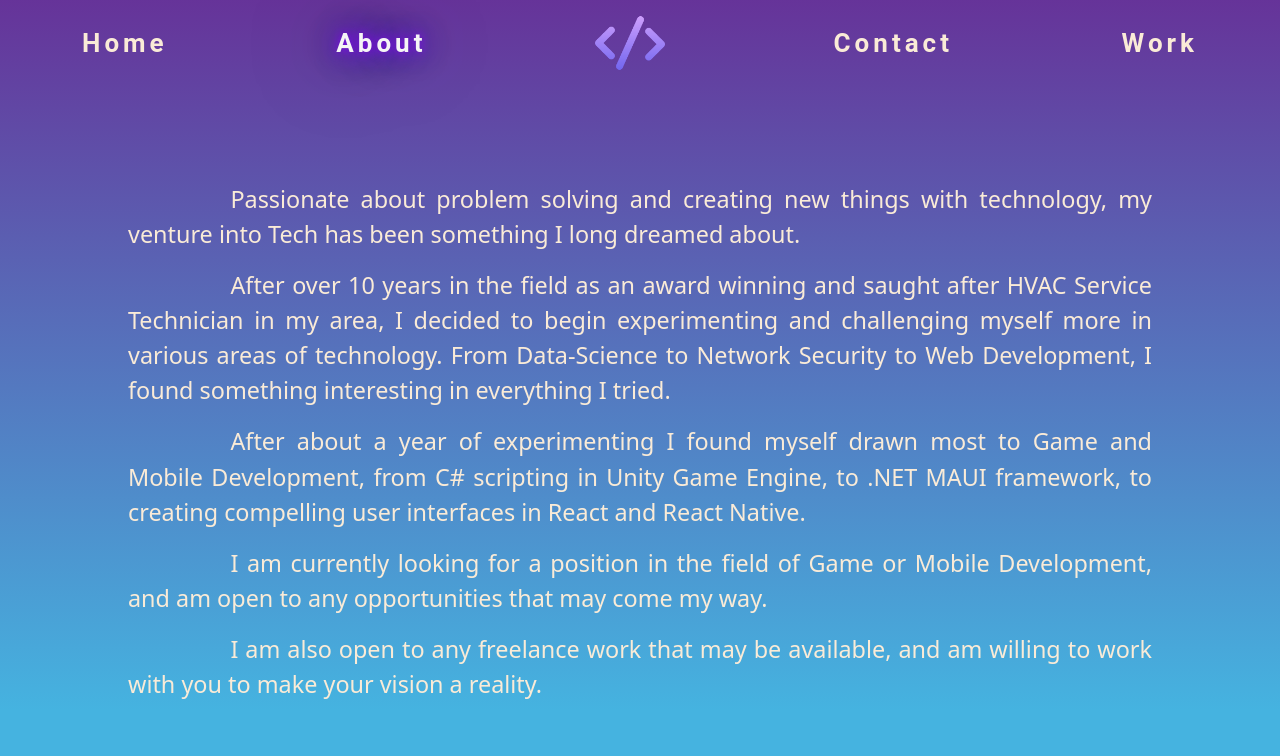
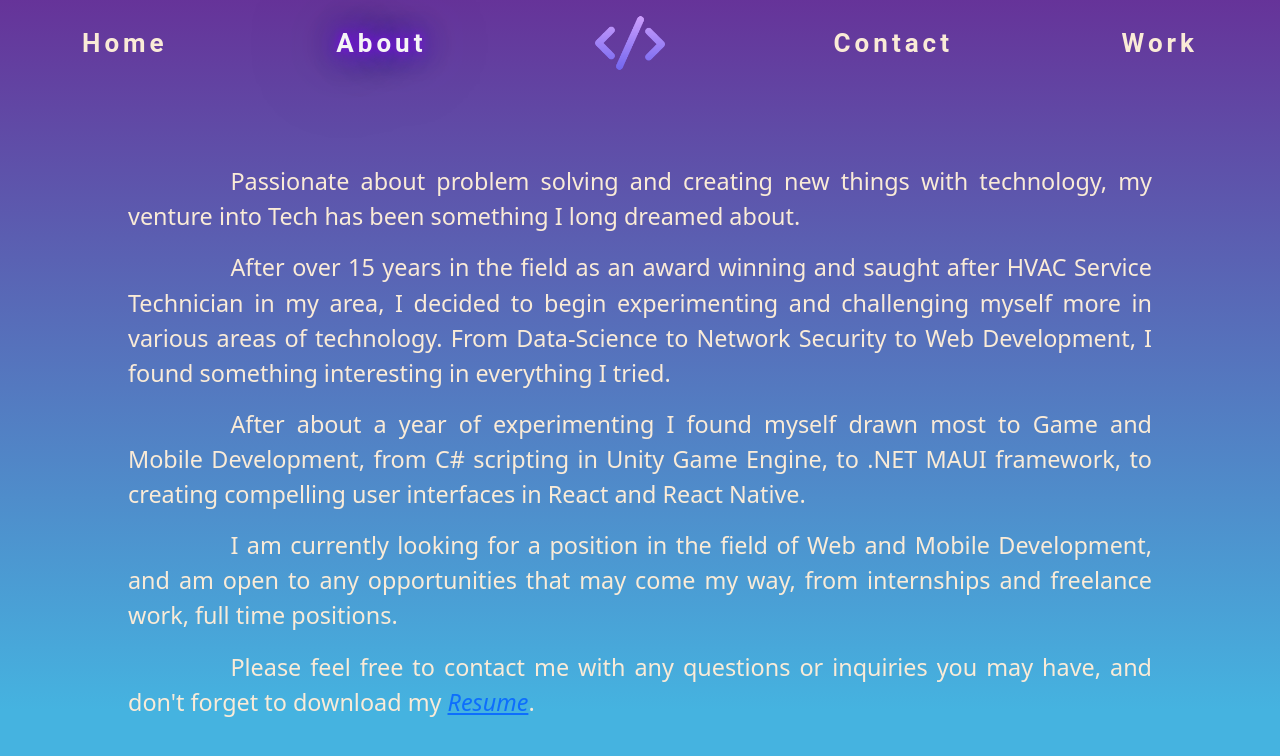
Before and after one commit to coding812/newSite2023, a React (Create React App) app: page /about in a window 1280 px wide. Shown: the top 756 px of the page. Built offline with nearby package versions, Linux system fonts and the light colour scheme.

Commit message:
updated all pages with resume information, centered project cards.

```diff
--- a/src/Views/About.js
+++ b/src/Views/About.js
@@ -6,17 +6,18 @@ const About = () =>
 {
   return (
     <div className='about'>
-      {/* <h1>About</h1> */}
       <p className='text'>Passionate about problem solving and creating new things with technology, my venture into Tech has been something I long dreamed about.
       </p>
-      <p className='text'>After over 10 years in the field as an award winning and saught after HVAC Service Technician in my area, I decided to begin experimenting and challenging myself more in various areas of technology. From Data-Science to Network Security to Web Development, I found something interesting in everything I tried.
+      <p className='text'>After over 15 years in the field as an award winning and saught after HVAC Service Technician in my area, I decided to begin experimenting and challenging myself more in various areas of technology. From Data-Science to Network Security to Web Development, I found something interesting in everything I tried.
       </p>
       <p className='text'>After about a year of experimenting I found myself drawn most to Game and Mobile Development, from C# scripting in Unity Game Engine, to .NET MAUI framework, to creating compelling user interfaces in React and React Native.
       </p>
-      <p className='text'>I am currently looking for a position in the field of Game or Mobile Development, and am open to any opportunities that may come my way.
+      <p className='text'>I am currently looking for a position in the field of Web and Mobile Development, and am open to any opportunities that may come my way, from internships and freelance work, full time positions.
       </p>
-      <p className='text'>I am also open to any freelance work that may be available, and am willing to work with you to make your vision a reality.
+
+      <p className='text'>Please feel free to contact me with any questions or inquiries you may have, and don't forget to download my <a href='https://resume.io/r/nG0Hg8PSw'><i>Resume</i></a>.
       </p>
+
     </div>
   );
 };
--- a/src/Views/Contact.js
+++ b/src/Views/Contact.js
@@ -2,6 +2,7 @@ import React, {useState} from 'react';
 import '../Views/Contact.css';
 import Phone from '../Shared/Media/Phone.png'
 import Gmail from '../Shared/Media/Gmail.png'
+import Resume from '../Shared/Media/Resume.png'
 
 const Contact = () =>
 {
@@ -25,7 +26,9 @@ const Contact = () =>
   return (
     <div>
       <p>Click below to reach out by Phone, Email<br/>
-      or Text (best) <em>any time</em>! </p>
+      or Text (best) <em>any time</em>!<br/>
+      Or download my resume which has all my contact information.
+      </p>
       <a href={`sms:${phoneNumber}`}>
         <img src={Phone}
           className={['Phone', vibrate ? 'vibrate' : ''].join(' ')}
@@ -38,6 +41,9 @@ const Contact = () =>
       <a href={`mailto:${emailAddress}`}>
         <img src={Gmail} className='Gmail' alt='Gmail' onClick={openEmail}/>
       </a>
+      <a href='https://resume.io/r/nG0Hg8PSw'>
+        <img src={Resume} className='Resume' alt='Resume'/>
+      </a>
     </div>
   );
 };
--- a/src/Views/Portfolio.js
+++ b/src/Views/Portfolio.js
@@ -7,16 +7,14 @@ import MikePage from '../Shared/Media/MikePageSnippet.png'
 const Portfolio = () => {
   return (
     <>
-      <div className='container flex'>
+      <div className='container'>
         <div className='row justify-content-center'>
           <div className='col'>
-            <h1>Portfolio</h1>
-            <p>On this page You'll find projects, both personal and professional that<br/> I've worked on as they become available or are updated. <br/> Feel Free to check them out!</p>
+            <p>On this page, you'll find projects, both personal and professional, that I've worked on as they become available or are updated. <br/> Feel free to check them out!</p>
           </div>
         </div>
-        <div className='row justifyContent-center'>
+        <div className='row justify-content-center'>
           <div className='col-md-6 col-lg-4'>
-            {/* may make background of card transparent in th future with:  , background: 'transparent' ** apply to Card below */}
             <Card style={{ width: '100%'}}>
               <Card.Img variant="top" src={MikePage} />
               <Card.Body>
@@ -33,7 +31,7 @@ const Portfolio = () => {
               </Card.Body>
             </Card>
           </div>
-
+          {/* INSERT NEXT CARD HERE */}
         </div>
       </div>
     </>
```
Also changed, not shown: src/Shared/Media/Resume.png (added), src/Views/About.css (line endings or trailing spaces).
